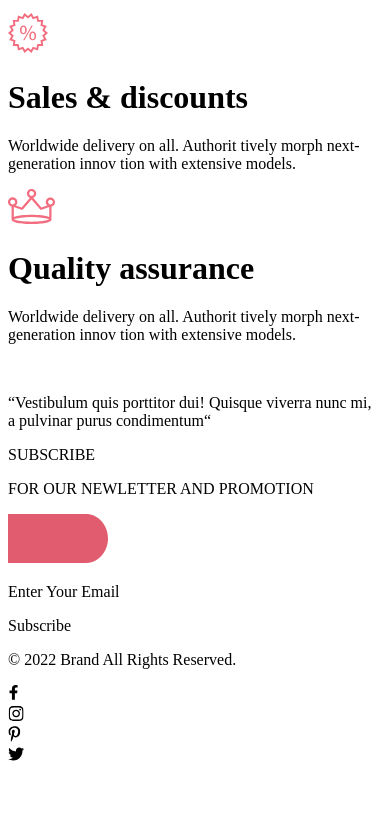
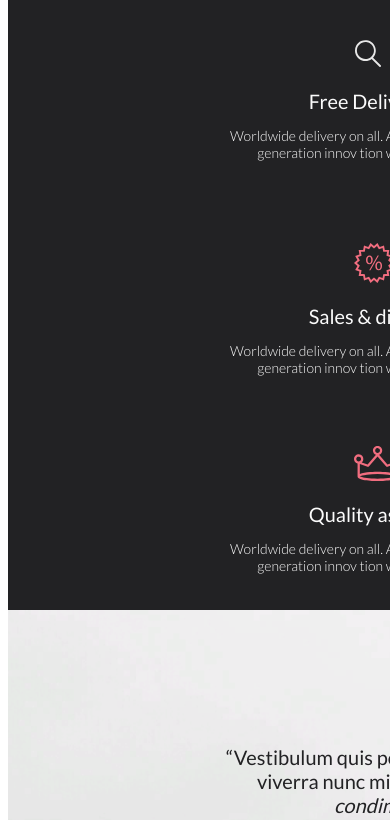
Before and after one commit to InowaR/html_css, a plain HTML site: page main_page/index.html in a window 390 px wide. Shown: the part 2997-3817 px from the top of the page. Before the commit the page ends 3771 px from the top, so only its background shows below. Drawn offline with Linux system fonts and the light colour scheme; files whose address does not match are found by name.

Commit message:
add footer for tablet version

```diff
--- a/main_page/style.css
+++ b/main_page/style.css
@@ -625,7 +625,6 @@
         margin-top: 9px;
         margin-left: 8px;
     }
-
 }
 
 
@@ -899,6 +898,7 @@
         grid-template-columns: 1fr 1fr;
         grid-column-gap: 16px;
         grid-row-gap: 16px;
+        margin-bottom: 50px;
 
     }
 
@@ -1057,6 +1057,219 @@
         top: 5%;
         left: 17%
     }
+
+    .black-block {
+        display: grid;
+        grid-template-rows: 1fr 1fr 1fr;
+        margin-top: 150px;
+        width: 768px;
+        height: 610px;
+        flex-shrink: 0;
+        background: #222224;
+    }
+
+    .black-footer-block {
+        width: 360px;
+        height: 134.004px;
+        flex-shrink: 0;
+        margin-top: 40px;
+        margin-left: 200px;
+    }
+
+    .black-block-img {
+        margin-left: 40.5%;
+    }
+
+    .black-block-title {
+        color: #FBFBFB;
+        font-family: Lato;
+        font-size: 19.96px;
+        font-style: normal;
+        font-weight: 400;
+        line-height: normal;
+        margin-top: 17px;
+        margin-left: 28%;
+    }
+
+    .black-block-paragraph {
+        width: 360px;
+        color: #FBFBFB;
+        text-align: center;
+        font-family: Lato-Light;
+        font-size: 13.972px;
+        font-style: normal;
+        font-weight: 300;
+        line-height: normal;
+    }
+
+    .grey-block-img {
+        display: grid;
+        grid-template-rows: 1fr 1fr;
+        width: 768px;
+        height: 693px;
+        flex-shrink: 0;
+        background-image: url(img/footer/grey-block/Layer\ 41\ tablet.png);
+        object-fit: none;
+    }
+
+    .subscribe-info {
+        /* border: 5px solid #0a1150; */
+        width: 359.449px;
+        height: 225px;
+        flex-shrink: 0;
+        margin-left: 210px;
+        margin-top: 97px;
+    }
+
+    .img-subscribe-info {
+        margin-left: 121px;
+    }
+
+    .paragraph-subscribe-info {
+        width: 359.449px;
+        height: 99px;
+        flex-shrink: 0;
+    }
+
+    .p-txt1 {
+        color: #222224;
+        text-align: center;
+        font-family: Lato;
+        font-size: 20px;
+        font-style: normal;
+        font-weight: 400;
+        line-height: normal;
+    }
+
+    .p-txt2 {
+        color: #222224;
+        font-family: Lato;
+        font-size: 20px;
+        font-style: italic;
+        font-weight: 400;
+        line-height: normal;
+    }
+
+    .subscribe {
+        width: 557px;
+        height: 142px;
+        flex-shrink: 0;
+        margin-top: 50px;
+        margin-left: 110px;
+    }
+
+    .word-block {
+        width: 557px;
+        height: 61px;
+        flex-shrink: 0;
+    }
+
+    .word {
+        margin-top: 1px;
+        color: #222224;
+        text-align: center;
+        font-family: Lato;
+        font-size: 24px;
+        font-style: normal;
+        font-weight: 700;
+        line-height: 167.2%;
+    }
+
+    .word-txt {
+        margin-top: -20px;
+        color: #222224;
+        text-align: center;
+        font-family: Lato;
+        font-size: 18px;
+        font-style: normal;
+        font-weight: 400;
+        line-height: 167.2%;
+    }
+
+    .subscribe-button {
+        margin-top: 40px;
+        display: flex;
+        width: 356px;
+        height: 49px;
+        flex-shrink: 0;
+    }
+
+    .grey-area {
+        width: 322.59px;
+        height: 49px;
+        flex-shrink: 0;
+        background: #E1E1E1;
+        border-radius: 50px;
+        margin-left: 100px;
+    }
+
+    .red-img {
+        margin-left: -60px;
+    }
+
+    .fill-txt-buttons {
+        margin-top: -45px;
+        display: grid;
+        grid-template-columns: 0.9fr 1fr;
+    }
+
+    .txt-email {
+        color: #222224;
+        font-family: Lato;
+        font-size: 14px;
+        font-style: normal;
+        font-weight: 400;
+        line-height: normal;
+        margin-left: 130px;
+    }
+
+    .txt-subscribe {
+        color: #FFF;
+        text-align: center;
+        font-family: Lato;
+        font-size: 14px;
+        font-style: normal;
+        font-weight: 400;
+        line-height: normal;
+    }
+
+    .bottom-block {
+        display: grid;
+        grid-template-columns: 0.78fr 0.19fr;
+        width: 768px;
+        height: 79px;
+        flex-shrink: 0;
+        background: #222224;
+    }
+
+    .all-rights-rezerved {
+        margin-top: 27px;
+        margin-left: 35px;
+        color: #FBFBFB;
+        font-family: Lato;
+        font-size: 16px;
+        font-style: normal;
+        font-weight: 400;
+        line-height: normal;
+    }
+
+    .bottom-rect {
+        margin-top: 22px;
+        width: 31.451px;
+        height: 32px;
+        flex-shrink: 0;
+        background: #ffffff;
+    }
+
+    .social-media {
+        display: grid;
+        grid-template-columns: 0.3fr 0.3fr 0.3fr 0.3fr;
+    }
+
+    .bottom-img {
+        margin-top: 9px;
+        margin-left: 8px;
+    }
 }
 
 
```
Also changed, not shown: main_page/img/footer/grey-block/Layer 41 tablet.png (added), 1 other file.
